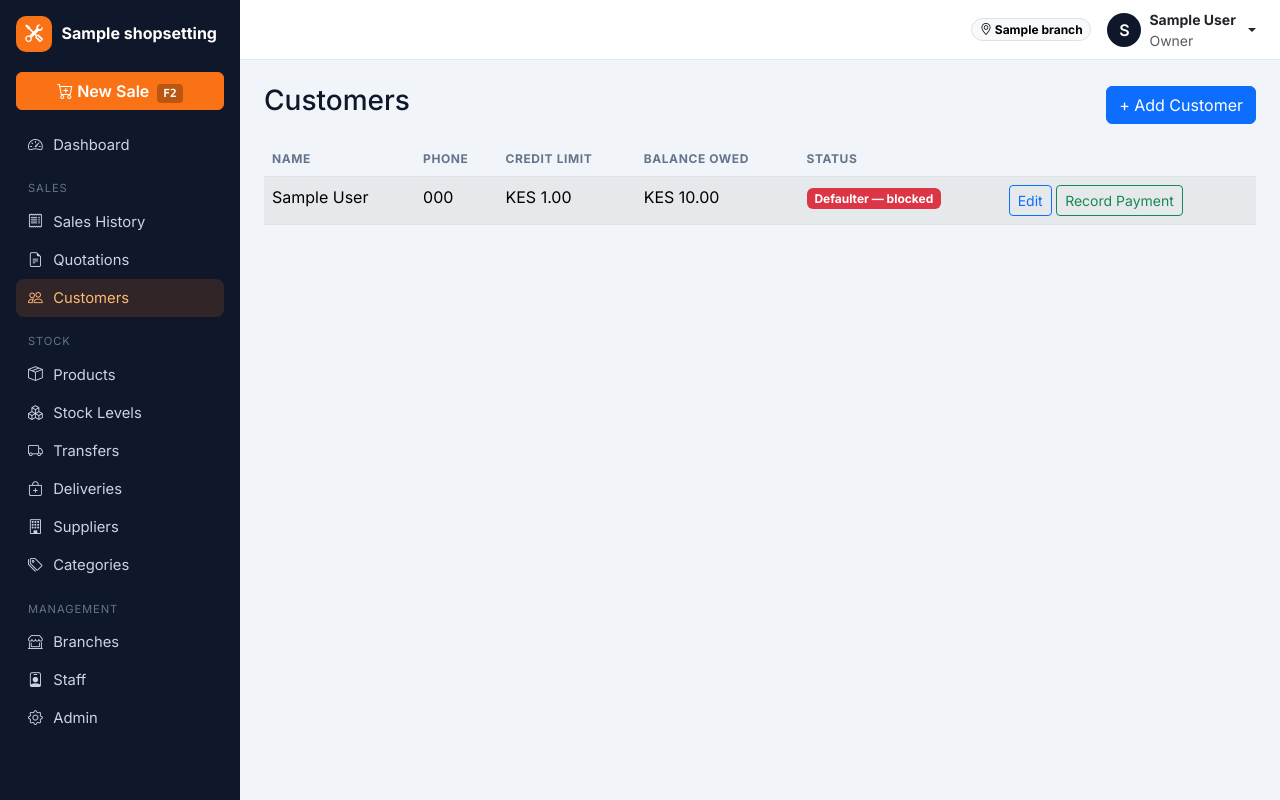
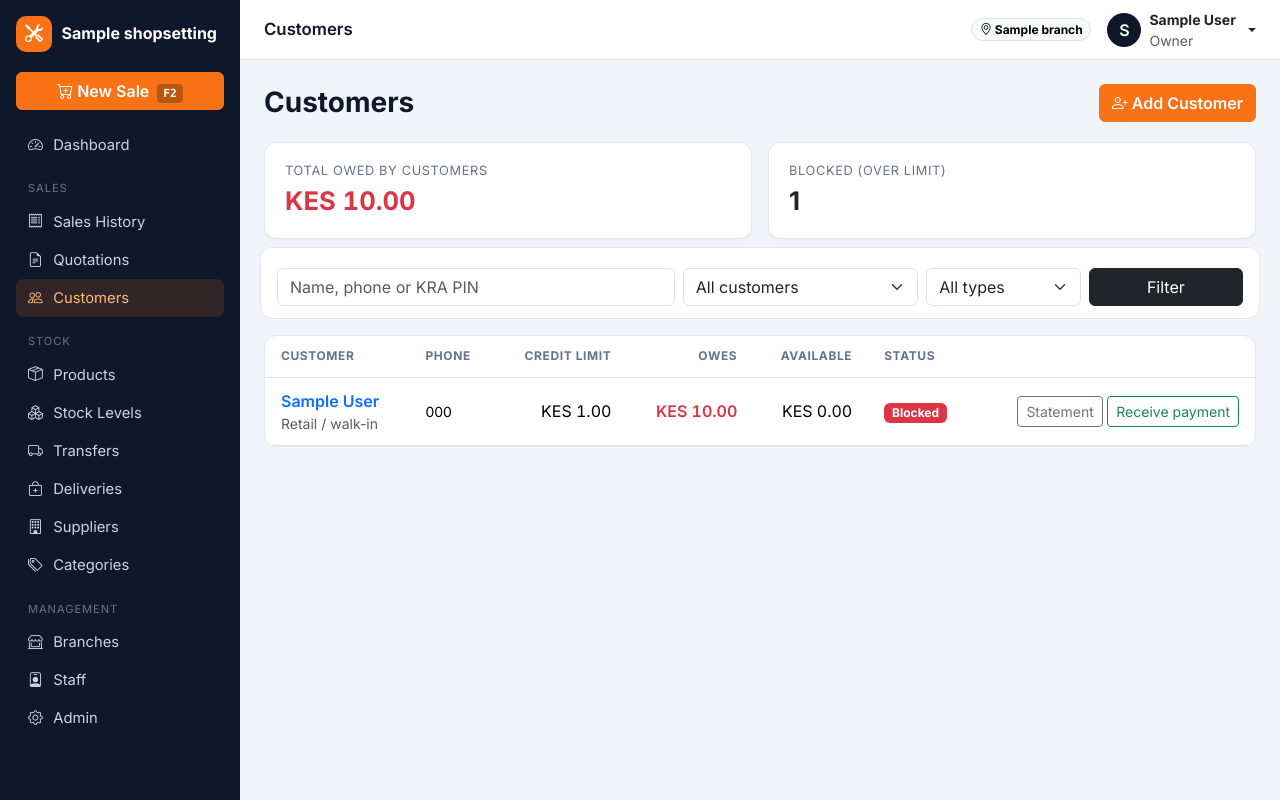
Before and after one commit to VinWonder/Point-Of-Sale-System-, a Django app: page /customers/ in a window 1280 px wide. Run offline with Django 5.2, Linux system fonts and the light colour scheme; a user stored in the database is signed in; tables that the repository leaves empty hold one stand-in row (values such as "Sample post"); some libraries are stand-ins or nearby versions.

Commit message:
Add customer statement page with running balance and list filters
Statement merges credit sales and repayments chronologically with a
running balance, shows lifetime spend and recent purchases, and lets
staff receive payments in place. Customer list gains search, owing /
blocked / type filters, totals and pagination.

Co-Authored-By: Claude Opus 5.5 <noreply@anthropic.com>

```diff
--- a/customers/urls.py
+++ b/customers/urls.py
@@ -6,6 +6,7 @@ app_name = 'customers'
 urlpatterns = [
     path('', views.customer_list, name='customer_list'),
     path('create/', views.customer_create, name='customer_create'),
+    path('<int:customer_id>/', views.customer_detail, name='customer_detail'),
     path('<int:customer_id>/edit/', views.customer_edit, name='customer_edit'),
     path('<int:customer_id>/record-payment/', views.record_debt_payment_view, name='record_payment'),
 ]
--- a/customers/views.py
+++ b/customers/views.py
@@ -1,9 +1,15 @@
+from decimal import Decimal
+
 from django.contrib import messages
 from django.contrib.auth.decorators import login_required
+from django.db.models import Count, F, Q, Sum, Value
+from django.db.models.functions import Coalesce
 from django.shortcuts import render, redirect, get_object_or_404
 from django.views.decorators.http import require_POST
 
 from accounts.audit import log_action
+from core.utils import paginate
+from sales.models import Sale
 from .forms import CustomerForm, DebtPaymentForm
 from .models import Customer
 from .services import DebtPaymentError, record_debt_payment
@@ -11,9 +17,63 @@ from .services import DebtPaymentError, record_debt_payment
 
 @login_required
 def customer_list(request):
-    customers = Customer.objects.all().order_by('name')
+    customers = Customer.objects.all()
+    q = request.GET.get('q', '').strip()
+    if q:
+        customers = customers.filter(Q(name__icontains=q) | Q(phone_number__icontains=q) | Q(kra_pin__iexact=q))
+    status = request.GET.get('status', '')
+    if status == 'owing':
+        customers = customers.filter(balance_owed__gt=0)
+    elif status == 'blocked':
+        customers = customers.filter(balance_owed__gt=F('credit_limit'))
+    elif status == 'inactive':
+        customers = customers.filter(is_active=False)
+    ctype = request.GET.get('type', '')
+    if ctype in Customer.CustomerType.values:
+        customers = customers.filter(customer_type=ctype)
+
+    totals = Customer.objects.aggregate(
+        owed=Coalesce(Sum('balance_owed'), Value(Decimal('0.00'))),
+        blocked=Count('id', filter=Q(balance_owed__gt=F('credit_limit'))),
+    )
     return render(request, 'customers/customer_list.html', {
-        'customers': customers,
+        'page_obj': paginate(request, customers.order_by('name')),
+        'q': q, 'status': status, 'ctype': ctype,
+        'types': Customer.CustomerType.choices,
+        'totals': totals,
+    })
+
+
+@login_required
+def customer_detail(request, customer_id):
+    """Customer profile with an account statement (credit sales vs repayments, running balance)."""
+    customer = get_object_or_404(Customer, pk=customer_id)
+    sales = customer.sale_set.select_related('branch').order_by('-created_at')
+
+    entries = [
+        {'date': s.created_at, 'kind': 'sale', 'ref': s.receipt_number, 'obj': s,
+         'debit': s.total, 'credit': Decimal('0.00')}
+        for s in sales.filter(sale_type=Sale.SaleType.CREDIT).exclude(status=Sale.Status.VOIDED)
+    ] + [
+        {'date': p.created_at, 'kind': 'payment', 'ref': p.reference or p.get_method_display(), 'obj': p,
+         'debit': Decimal('0.00'), 'credit': p.amount}
+        for p in customer.debt_payments.select_related('received_by')
+    ]
+    entries.sort(key=lambda e: e['date'])
+    running = Decimal('0.00')
+    for e in entries:
+        running += e['debit'] - e['credit']
+        e['balance'] = running
+    entries.reverse()
+
+    stats = sales.exclude(status=Sale.Status.VOIDED).aggregate(
+        spent=Coalesce(Sum('total'), Value(Decimal('0.00'))), count=Count('id'),
+    )
+    return render(request, 'customers/customer_detail.html', {
+        'customer': customer,
+        'statement': entries[:100],
+        'recent_sales': sales[:10],
+        'stats': stats,
         'payment_form': DebtPaymentForm(),
     })
 
@@ -26,7 +86,7 @@ def customer_create(request):
             customer = form.save()
             log_action(request.user, f'Added customer {customer.name}', customer)
             messages.success(request, 'Customer added.')
-            return redirect('customers:customer_list')
+            return redirect('customers:customer_detail', customer_id=customer.id)
     else:
         form = CustomerForm(user=request.user)
     return render(request, 'customers/customer_form.html', {'form': form, 'title': 'Add Customer'})
@@ -44,7 +104,7 @@ def customer_edit(request, customer_id):
                 log_action(request.user, f'Changed credit limit of {customer.name}', customer,
                            f'{old_limit} -> {customer.credit_limit}')
             messages.success(request, 'Customer updated.')
-            return redirect('customers:customer_list')
+            return redirect('customers:customer_detail', customer_id=customer.id)
     else:
         form = CustomerForm(instance=customer, user=request.user)
     return render(request, 'customers/customer_form.html', {'form': form, 'title': 'Edit Customer'})
--- a/templates/customers/customer_list.html
+++ b/templates/customers/customer_list.html
@@ -1,55 +1,63 @@
 {% extends "base.html" %}
+{% load pos_tags %}
 {% block title %}Customers{% endblock %}
+{% block page_title %}Customers{% endblock %}
 {% block content %}
-<div class="d-flex justify-content-between align-items-center mb-3">
+<div class="page-header">
     <h3>Customers</h3>
-    <a href="{% url 'customers:customer_create' %}" class="btn btn-primary">+ Add Customer</a>
+    <a href="{% url 'customers:customer_create' %}" class="btn btn-accent"><i class="bi bi-person-plus"></i> Add Customer</a>
 </div>
-<table class="table table-striped">
-    <thead><tr><th>Name</th><th>Phone</th><th>Credit Limit</th><th>Balance Owed</th><th>Status</th><th></th></tr></thead>
+
+<div class="row g-3 mb-3">
+    <div class="col-md-6"><div class="card stat-card"><div class="stat-label">Total owed by customers</div><div class="stat-value money text-danger">{{ totals.owed|money }}</div></div></div>
+    <div class="col-md-6"><div class="card stat-card"><div class="stat-label">Blocked (over limit)</div><div class="stat-value">{{ totals.blocked }}</div></div></div>
+</div>
+
+<form class="filter-bar row g-2 align-items-center" method="get">
+    <div class="col-md-5"><input type="search" name="q" value="{{ q }}" class="form-control" placeholder="Name, phone or KRA PIN"></div>
+    <div class="col-md-3">
+        <select name="status" class="form-select" onchange="this.form.submit()">
+            <option value="">All customers</option>
+            <option value="owing" {% if status == 'owing' %}selected{% endif %}>Owing money</option>
+            <option value="blocked" {% if status == 'blocked' %}selected{% endif %}>Blocked (over limit)</option>
+            <option value="inactive" {% if status == 'inactive' %}selected{% endif %}>Inactive</option>
+        </select>
+    </div>
+    <div class="col-md-2">
+        <select name="type" class="form-select" onchange="this.form.submit()">
+            <option value="">All types</option>
+            {% for v, l in types %}<option value="{{ v }}" {% if ctype == v %}selected{% endif %}>{{ l }}</option>{% endfor %}
+        </select>
+    </div>
+    <div class="col-md-2 d-grid"><button class="btn btn-dark">Filter</button></div>
+</form>
+
+<div class="table-card">
+<table class="table table-hover align-middle">
+    <thead><tr><th>Customer</th><th>Phone</th><th class="text-end">Credit limit</th><th class="text-end">Owes</th><th class="text-end">Available</th><th>Status</th><th></th></tr></thead>
     <tbody>
-        {% for c in customers %}
-        <tr>
-            <td>{{ c.name }}</td>
-            <td>{{ c.phone_number }}</td>
-            <td>KES {{ c.credit_limit }}</td>
-            <td>KES {{ c.balance_owed }}</td>
+        {% for c in page_obj %}
+        <tr class="{% if not c.is_active %}text-muted{% endif %}">
+            <td><a href="{% url 'customers:customer_detail' c.id %}" class="fw-semibold text-decoration-none">{{ c.name }}</a><div class="small text-muted">{{ c.get_customer_type_display }}</div></td>
+            <td class="small">{{ c.phone_number }}</td>
+            <td class="text-end money">{{ c.credit_limit|money }}</td>
+            <td class="text-end money {% if c.balance_owed > 0 %}fw-semibold text-danger{% endif %}">{{ c.balance_owed|money }}</td>
+            <td class="text-end money">{{ c.available_credit|money }}</td>
             <td>
-                {% if c.is_defaulter %}<span class="badge bg-danger">Defaulter — blocked</span>
-                {% else %}<span class="badge bg-success">OK</span>{% endif %}
+                {% if c.is_defaulter %}<span class="badge bg-danger">Blocked</span>
+                {% elif c.balance_owed > 0 %}<span class="badge bg-warning text-dark">Owing</span>
+                {% else %}<span class="badge bg-success">Clear</span>{% endif %}
             </td>
-            <td>
-                <a href="{% url 'customers:customer_edit' c.id %}" class="btn btn-sm btn-outline-primary">Edit</a>
-                <button class="btn btn-sm btn-outline-success" data-bs-toggle="modal" data-bs-target="#payModal{{ c.id }}">Record Payment</button>
+            <td class="text-end text-nowrap">
+                <a href="{% url 'customers:customer_detail' c.id %}" class="btn btn-sm btn-outline-secondary">Statement</a>
+                {% if c.balance_owed > 0 %}<a href="{% url 'customers:customer_detail' c.id %}#pay" class="btn btn-sm btn-outline-success">Receive payment</a>{% endif %}
             </td>
         </tr>
-
-        <div class="modal fade" id="payModal{{ c.id }}" tabindex="-1">
-            <div class="modal-dialog">
-                <div class="modal-content">
-                    <form method="post" action="{% url 'customers:record_payment' c.id %}">
-                        {% csrf_token %}
-                        <div class="modal-header"><h5 class="modal-title">Record payment — {{ c.name }}</h5></div>
-                        <div class="modal-body">
-                            <label class="form-label">Amount received (KES)</label>
-                            <p class="text-muted small mb-2">Currently owes KES {{ c.balance_owed }}</p>
-                            <input type="number" step="0.01" min="0.01" max="{{ c.balance_owed|stringformat:'s' }}" name="amount" class="form-control mb-2" required>
-                            <label class="form-label">Method</label>
-                            <select name="method" class="form-select mb-2">
-                                <option value="CASH">Cash</option><option value="MPESA">M-Pesa</option>
-                                <option value="BANK">Bank transfer</option><option value="CHEQUE">Cheque</option>
-                            </select>
-                            <label class="form-label">Reference (M-Pesa code / cheque no.)</label>
-                            <input type="text" name="reference" class="form-control" maxlength="100">
-                        </div>
-                        <div class="modal-footer">
-                            <button type="submit" class="btn btn-success">Save Payment</button>
-                        </div>
-                    </form>
-                </div>
-            </div>
-        </div>
+        {% empty %}
+        <tr><td colspan="7" class="text-center text-muted py-4">No customers match.</td></tr>
         {% endfor %}
     </tbody>
 </table>
+</div>
+{% include "partials/pagination.html" %}
 {% endblock %}
```
Also changed, not shown: templates/customers/customer_detail.html (added, +106 -0 lines).
